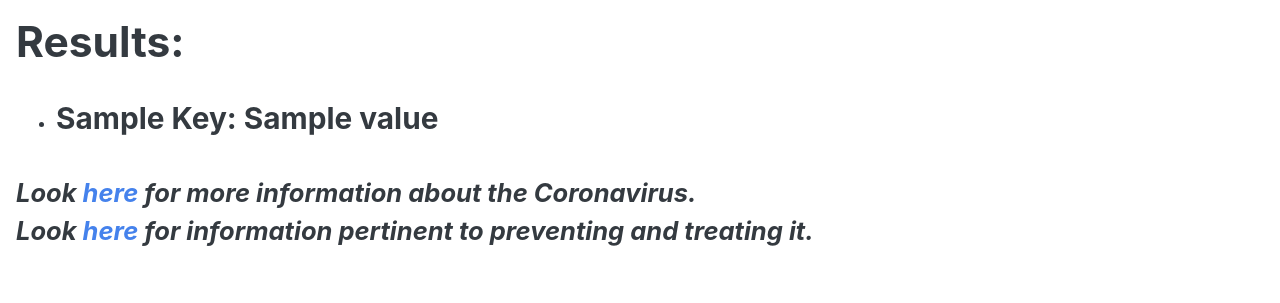
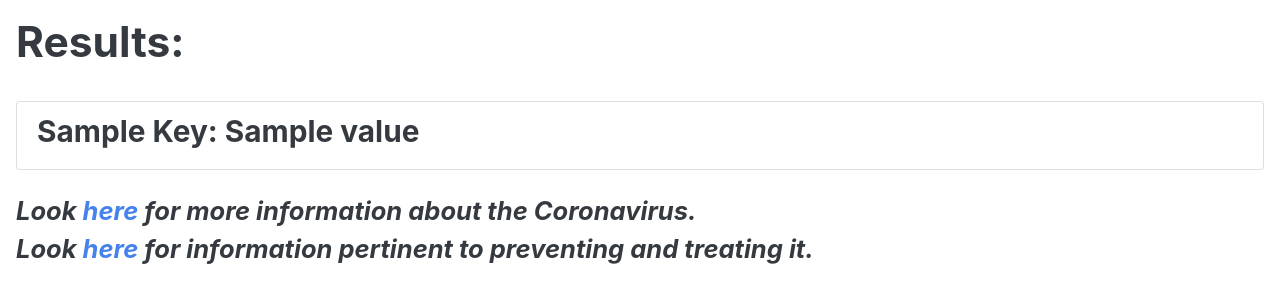
Before and after one commit to hycsg/covid-19-hackathon-app, a Flask app: template app/templates/result.html in a window 1280 px wide. Shown: the top 303 px of the page. Run offline with Flask 2, Linux system fonts and the light colour scheme; the template is opened without the code that fills it: most values are stand-ins (such as "Sample title", 1, 10 or a date in 2020); some libraries are stand-ins or nearby versions.

Commit message:
changed ul and li classes

```diff
--- a/app/templates/result.html
+++ b/app/templates/result.html
@@ -13,9 +13,9 @@
     {% if result %}
     <h1>Results:</h1>
     <br>
-    <ul>
+    <ul class="list-group">
         {% for key, value in result.items() %}
-        <li><h3>{{ key.title() }}: {{ value}}</h3></li>
+        <li class="list-group-item d-flex justify-content-between align-items-center"><h3>{{ key.title() }}: {{ value}}</h3></li>
         {% endfor %}
     </ul>
     {% else %}
```
